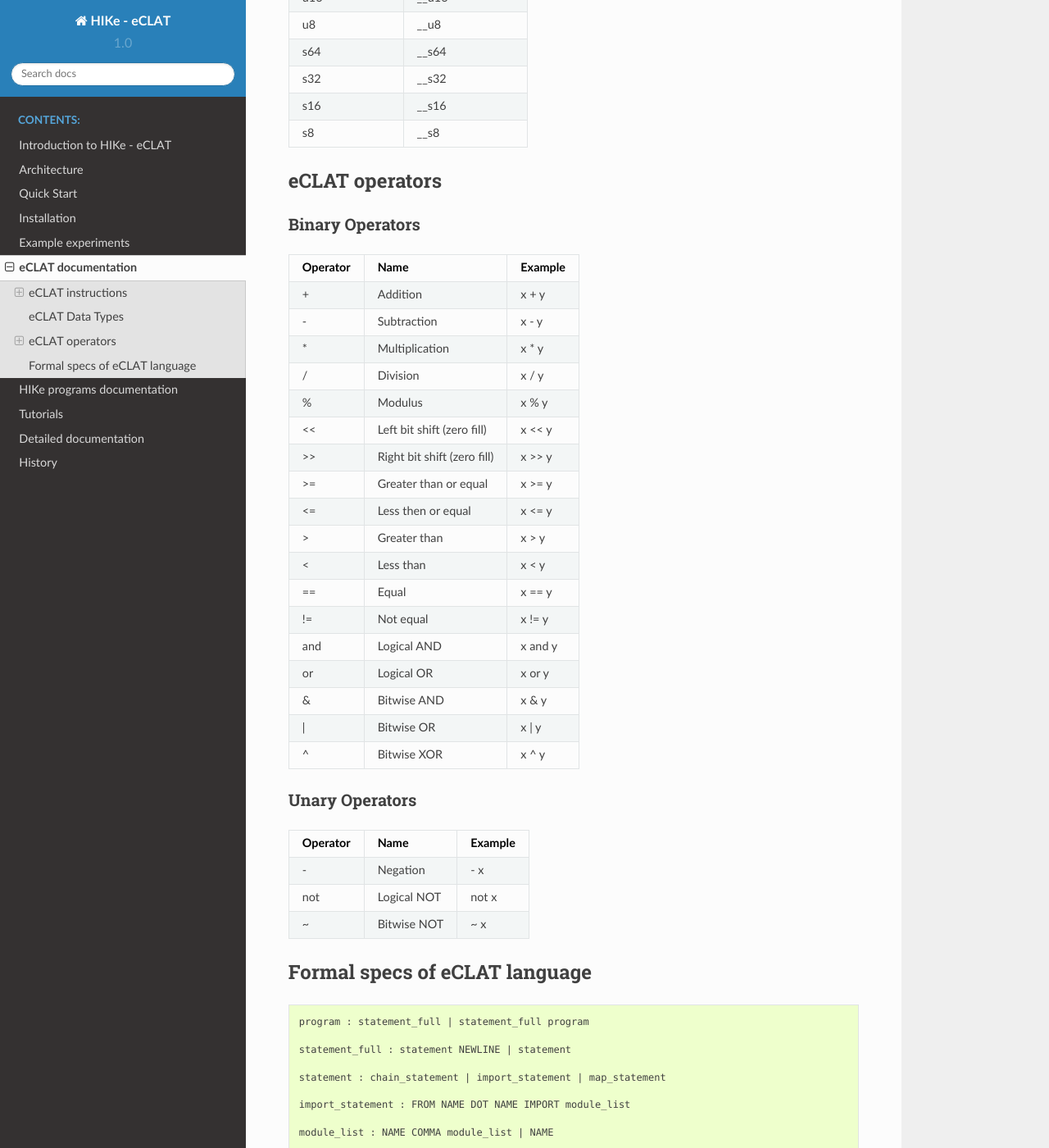
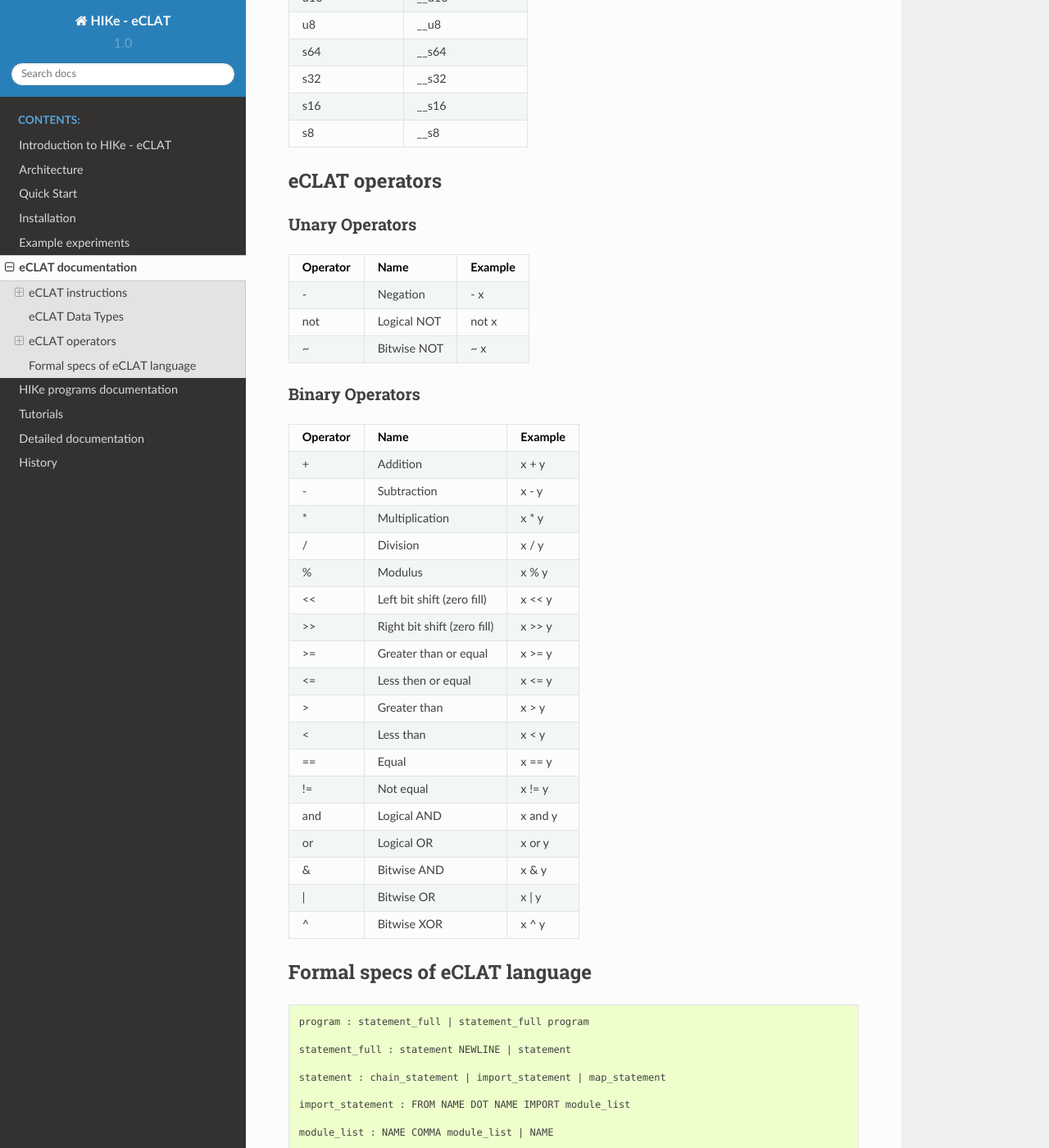
Before and after one commit to hike-eclat/docs, a Sphinx documentation site: the page built from docs/eclat_doc.rst, in a window 1280 px wide and 1400 px high, scrolled down 1219 px. Shown: the whole window at 82% size. Built offline with Sphinx 7.4.7 and the Read the Docs theme 2.0.0, drawn with Linux system fonts in a browser that asks for light colours; pages that are not in the unit, such as notebooks, are missing from menus; part of the change alters nothing that is shown.

```diff
--- a/docs/eclat_doc.rst
+++ b/docs/eclat_doc.rst
@@ -71,6 +71,17 @@ eCLAT data type eBPF (C) data type
 eCLAT operators
 -------------------------------
 
+Unary Operators
+^^^^^^^^^^^^^^^^^
+
+============ ============================= ===========
+ Operator     Name                          Example
+============ ============================= ===========
+ \-           Negation                      \- x
+ not          Logical NOT                   not x
+ ~            Bitwise NOT                   ~ x
+============ ============================= ===========
+
 Binary Operators
 ^^^^^^^^^^^^^^^^^
 
@@ -95,17 +106,6 @@ Binary Operators
  &            Bitwise AND                   x & y
  \|            Bitwise OR                    x | y
  ^            Bitwise XOR                   x ^ y
-============ ============================= ===========
-
-Unary Operators
-^^^^^^^^^^^^^^^^^
-
-============ ============================= ===========
- Operator     Name                          Example
-============ ============================= ===========
- \-           Negation                      \- x
- not          Logical NOT                   not x
- ~            Bitwise NOT                   ~ x
 ============ ============================= ===========
 
 Formal specs of eCLAT language
```
